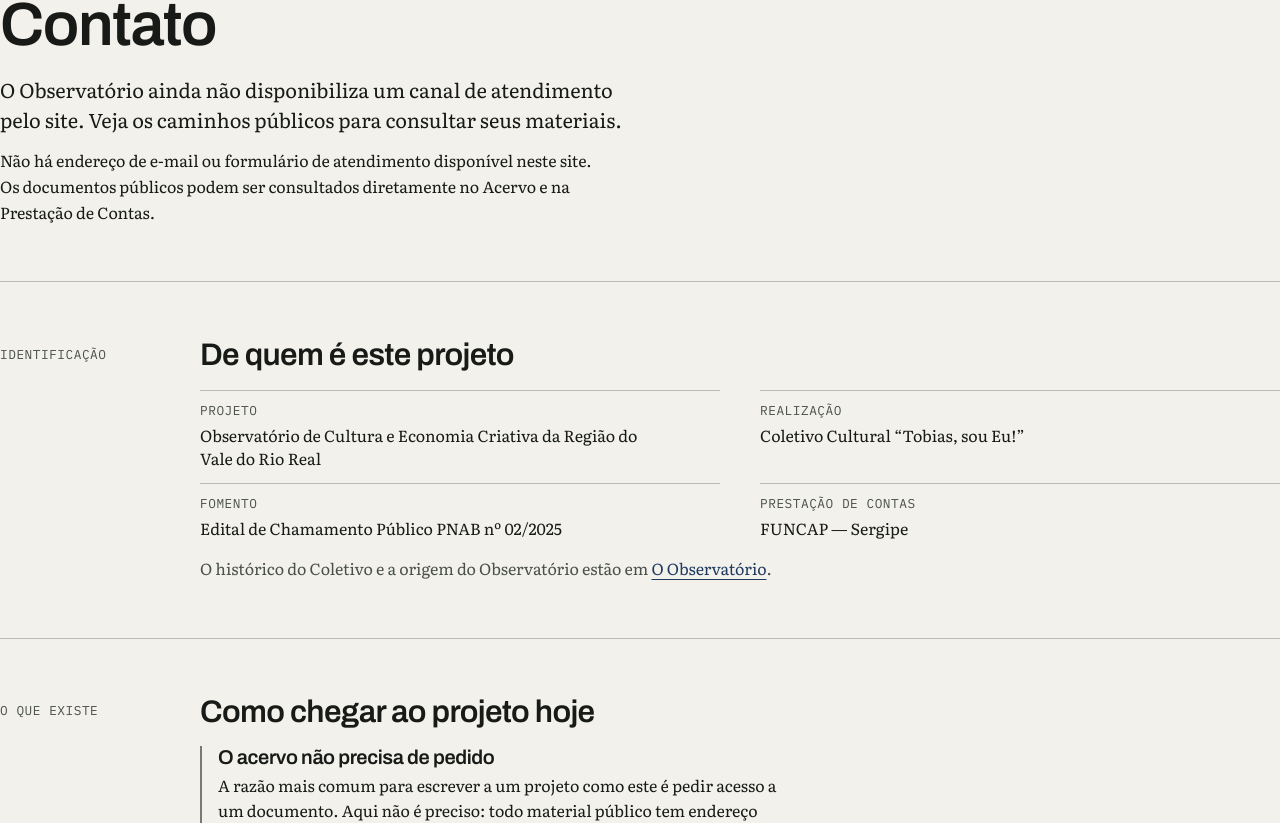
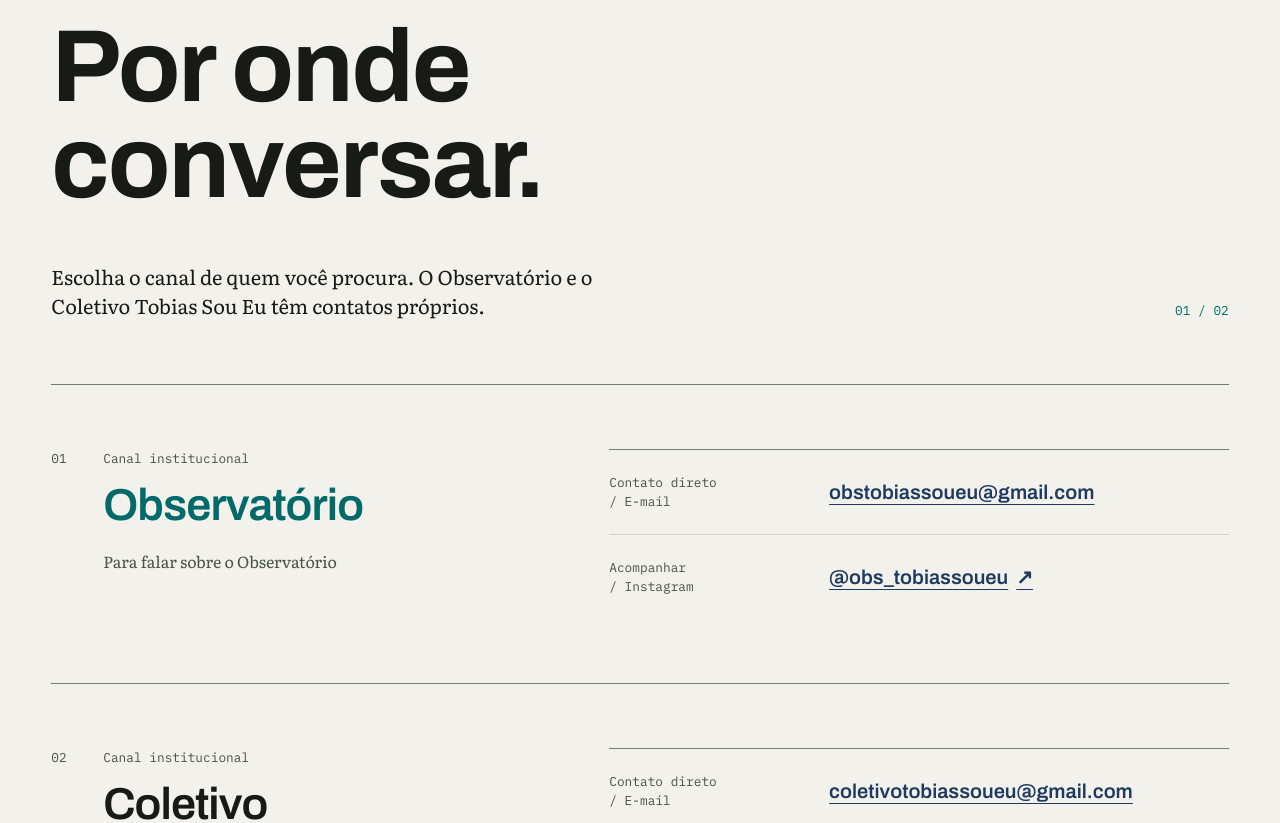
Before and after one commit to FabricioGregorio/observatorio-vale-do-rio-real, a Next.js app: page /contato in a window 1280 px wide. Shown: the part 190-1013 px from the top of the page. Built offline with nearby package versions, Linux system fonts and the light colour scheme; no server answers.

Commit message:
Redesenha página de contato com canais institucionais

```diff
--- a/src/app/contato/page.tsx
+++ b/src/app/contato/page.tsx
@@ -1,120 +1,118 @@
-import Link from "next/link";
-
-import {
-  ACOMPANHAMENTO,
-  COLETIVO,
-  CONTATO_ABERTURA,
-  CONTATO_CANAIS,
-  CONTATO_PENDENCIA,
-  CONTATO_SINTESE,
-  EDITAL,
-  NOME_OFICIAL,
-} from "../../componentes/institucional/conteudo";
-import {
-  AberturaDocumental,
-  Documento,
-  ItemVerificavel,
-  SecaoDocumental,
-} from "../../componentes/institucional/Documento";
 import { metadadosDaRota } from "../../lib/site-url";
 
 export const metadata = metadadosDaRota({
   pathname: "/contato",
   titulo: "Contato — Observatório do Vale do Rio Real",
   descricao:
-    "Identificação institucional do Observatório do Vale do Rio Real e o " +
-    "que existe hoje como forma de chegar ao projeto.",
+    "E-mail e redes do Observatório do Vale do Rio Real e do Coletivo Tobias Sou Eu.",
 });
 
-/**
- * `/contato` — o que existe, dito sem preencher a lacuna.
- *
- * A auditoria de completude editorial registrou que **nenhum canal
- * institucional publicável foi localizado** no repositório nem na fonte
- * canônica: o campo de e-mail do banco é interno e nunca renderizado, o
- * domínio não recebe correio, e o perfil do Instagram não deve virar canal
- * oficial por inferência.
- *
- * Um e-mail publicado aqui teria de existir e ter alguém do outro lado.
- * Inventar um não seria um detalhe de interface: seria criar um endereço para
- * onde mensagens sobre um projeto de recurso público iriam se perder.
- *
- * Então a página faz três coisas que são verdadeiras: identifica o projeto,
- * mostra o que já funciona sem intermediário — o acervo aberto, que responde
- * à razão mais comum de alguém escrever —, e **declara a lacuna** em vez de
- * escondê-la. O perfil do Instagram aparece pelo que ele é, registrado no
- * inventário, e com a ressalva de que não é canal de atendimento.
- *
- * Server Component sem consulta ao banco e **sem formulário**: não há
- * destinatário, e um formulário sem destinatário é pior que um endereço
- * inventado.
- */
+const canais = [
+  {
+    id: "observatorio",
+    numero: "01",
+    nome: "Observatório",
+    chamada: "Para falar sobre o Observatório",
+    email: "obstobiassoueu@gmail.com",
+    instagram: "@obs_tobiassoueu",
+    instagramUrl: "https://www.instagram.com/obs_tobiassoueu/",
+  },
+  {
+    id: "coletivo",
+    numero: "02",
+    nome: "Coletivo Tobias Sou Eu",
+    chamada: "Para falar com o Coletivo ou acompanhar seus canais",
+    email: "coletivotobiassoueu@gmail.com",
+    instagram: "@tobiassoueu",
+    instagramUrl: "https://www.instagram.com/tobiassoueu/",
+    youtube: "@TobiassouEu",
+    youtubeUrl: "https://www.youtube.com/@TobiassouEu",
+  },
+] as const;
+
 export default function PaginaContato() {
-  const identificacao = [
-    { termo: "Projeto", valor: NOME_OFICIAL },
-    { termo: "Realização", valor: COLETIVO },
-    { termo: "Fomento", valor: EDITAL },
-    { termo: "Prestação de contas", valor: ACOMPANHAMENTO },
-  ];
+  return (
+    <div className="ct">
+      <header className="ct-abertura">
+        <div className="ct-abertura__miolo">
+          <p className="ct-sobretitulo">
+            Observatório do Vale do Rio Real / Contato
+          </p>
+          <h1>
+            Por onde <br />
+            conversar.
+          </h1>
+          <p className="ct-abertura__texto">
+            Escolha o canal de quem você procura. O Observatório e o Coletivo
+            Tobias Sou Eu têm contatos próprios.
+          </p>
+        </div>
+        <p className="ct-abertura__indice" aria-hidden="true">
+          01 / 02
+        </p>
+      </header>
 
-  return (
-    <Documento>
-      <AberturaDocumental
-        rotulo="Contato institucional"
-        sintese={CONTATO_SINTESE}
-        titulo="Contato"
-      >
-        <p className="doc-abertura__nota">{CONTATO_ABERTURA}</p>
-      </AberturaDocumental>
+      <div className="ct-lista">
+        {canais.map((canal) => (
+          <section
+            aria-labelledby={`${canal.id}-titulo`}
+            className={`ct-entidade ct-entidade--${canal.id}`}
+            key={canal.id}
+          >
+            <div className="ct-entidade__cabecalho">
+              <span className="ct-numero" aria-hidden="true">
+                {canal.numero}
+              </span>
+              <div>
+                <p className="ct-rotulo">Canal institucional</p>
+                <h2 id={`${canal.id}-titulo`}>{canal.nome}</h2>
+                <p className="ct-chamada">{canal.chamada}</p>
+              </div>
+            </div>
 
-      <SecaoDocumental
-        id="ct-identificacao"
-        rotulo="Identificação"
-        titulo="De quem é este projeto"
-      >
-        <dl className="doc-ficha">
-          {identificacao.map((linha) => (
-            <div key={linha.termo}>
-              <dt>{linha.termo}</dt>
-              <dd>{linha.valor}</dd>
+            <div className="ct-canais">
+              <div className="ct-canal ct-canal--email">
+                <p className="ct-canal__tipo">
+                  Contato direto <span> / E-mail</span>
+                </p>
+                <a href={`mailto:${canal.email}`}>{canal.email}</a>
+              </div>
+              <div className="ct-canal">
+                <p className="ct-canal__tipo">
+                  Acompanhar <span> / Instagram</span>
+                </p>
+                <a
+                  href={canal.instagramUrl}
+                  target="_blank"
+                  rel="noopener noreferrer"
+                >
+                  {canal.instagram}
+                  <span className="ct-seta" aria-hidden="true">
+                    ↗
+                  </span>
+                </a>
+              </div>
+              {"youtube" in canal ? (
+                <div className="ct-canal">
+                  <p className="ct-canal__tipo">
+                    Vídeos <span> / YouTube</span>
+                  </p>
+                  <a
+                    href={canal.youtubeUrl}
+                    target="_blank"
+                    rel="noopener noreferrer"
+                  >
+                    {canal.youtube}
+                    <span className="ct-seta" aria-hidden="true">
+                      ↗
+                    </span>
+                  </a>
+                </div>
+              ) : null}
             </div>
-          ))}
-        </dl>
-        <p className="doc-guia">
-          O histórico do Coletivo e a origem do Observatório estão em{" "}
-          <Link href="/observatorio" prefetch={false}>
-            O Observatório
-          </Link>
-          .
-        </p>
-      </SecaoDocumental>
-
-      <SecaoDocumental
-        id="ct-canais"
-        rotulo="O que existe"
-        titulo="Como chegar ao projeto hoje"
-      >
-        <ul className="doc-itens">
-          {CONTATO_CANAIS.map((canal) => (
-            <ItemVerificavel
-              key={canal.titulo}
-              prova={canal.prova}
-              texto={canal.texto}
-              titulo={canal.titulo}
-            />
-          ))}
-        </ul>
-      </SecaoDocumental>
-
-      <SecaoDocumental
-        id="ct-pendencia"
-        rotulo="O que falta"
-        titulo="Canal de atendimento ainda não disponível"
-      >
-        <div className="doc-leitura">
-          <p>{CONTATO_PENDENCIA}</p>
-        </div>
-      </SecaoDocumental>
-    </Documento>
+          </section>
+        ))}
+      </div>
+    </div>
   );
 }
--- a/src/componentes/institucional/conteudo.ts
+++ b/src/componentes/institucional/conteudo.ts
@@ -252,38 +252,3 @@ export const PRIVACIDADE_PESQUISA: readonly ItemDeclarado[] = [
     prova: null,
   },
 ];
-
-/* ─────────────────────────────────── contato ──────────────────────────── */
-
-export const CONTATO_SINTESE =
-  "O Observatório ainda não disponibiliza um canal de atendimento pelo site. " +
-  "Veja os caminhos públicos para consultar seus materiais.";
-
-export const CONTATO_ABERTURA =
-  "Não há endereço de e-mail ou formulário de atendimento disponível neste " +
-  "site. Os documentos públicos podem ser consultados diretamente no Acervo " +
-  "e na Prestação de Contas.";
-
-export const CONTATO_CANAIS: readonly ItemDeclarado[] = [
-  {
-    titulo: "O acervo não precisa de pedido",
-    texto:
-      "A razão mais comum para escrever a um projeto como este é pedir acesso a um documento. Aqui não é preciso: todo material público tem endereço permanente, sem login e sem autorização. Se você procura um arquivo, ele está no Acervo ou listado na Prestação de Contas, com hash para conferência.",
-    prova: null,
-  },
-  {
-    titulo: "Perfil público no Instagram",
-    texto:
-      "O Observatório mantém o perfil @obs_tobiassoueu, que abre publicamente. Ele é superfície de divulgação, registrada no inventário do projeto — não é canal de atendimento nem endereço para correspondência de prestação de contas, e o projeto não se compromete com prazo de resposta por ali.",
-    prova: "Item D02 do inventário do edital",
-  },
-  {
-    titulo: "Prestação de contas do edital",
-    texto:
-      "A comprovação da execução deste projeto é apresentada à FUNCAP, em Sergipe. Quem avalia encontra na Prestação de Contas todos os anexos com endereço permanente, data de publicação e hash SHA-256, além da versão legível por máquina e da versão imprimível.",
-    prova: null,
-  },
-];
-
-export const CONTATO_PENDENCIA =
-  "Ainda não há canal de atendimento institucional disponível neste site.";
--- a/src/estilos/tokens.css
+++ b/src/estilos/tokens.css
@@ -833,6 +833,233 @@
   color: var(--regua-tinta);
 }
 
+/* Contato: duas folhas de uma mesma publicação, com endereços distintos. */
+.ct {
+  --ct-largura: var(--largura-conteudo);
+  --ct-margem: clamp(1.25rem, 4vw, 4rem);
+  --ct-fio: var(--color-borda-forte);
+  --ct-espaco: clamp(1.5rem, 4vw, 3.5rem);
+  --ct-espaco-curto: 0.75rem;
+  --ct-espaco-medio: 1.25rem;
+  --ct-toque: 2.75rem;
+  color: var(--color-texto);
+}
+
+.ct-abertura,
+.ct-lista {
+  width: min(100% - 2 * var(--ct-margem), var(--ct-largura));
+  margin-inline: auto;
+}
+
+.ct-abertura {
+  display: flex;
+  align-items: end;
+  justify-content: space-between;
+  gap: var(--ct-espaco);
+  padding-block: clamp(3rem, 7vw, 6.5rem) clamp(2.5rem, 5vw, 4.5rem);
+}
+
+.ct-sobretitulo,
+.ct-rotulo,
+.ct-numero,
+.ct-canal__tipo,
+.ct-abertura__indice {
+  font-family: var(--font-mono);
+  font-size: var(--text-sm);
+  line-height: 1.5;
+}
+
+.ct-sobretitulo,
+.ct-rotulo,
+.ct-numero,
+.ct-canal__tipo {
+  color: var(--color-texto-suave);
+}
+
+.ct-sobretitulo {
+  margin: 0 0 var(--ct-espaco-medio);
+}
+
+.ct-abertura h1 {
+  margin: 0;
+  max-width: 12ch;
+  font-family: var(--font-display);
+  font-size: clamp(3.5rem, 8vw, 7.5rem);
+  font-weight: var(--peso-numeral);
+  letter-spacing: var(--tracking-display);
+  line-height: 0.94;
+}
+
+.ct-abertura__texto {
+  max-width: 47ch;
+  margin: var(--ct-espaco) 0 0;
+  font-size: var(--text-lg);
+  line-height: 1.45;
+}
+
+.ct-abertura__indice {
+  margin: 0;
+  color: var(--color-marca);
+  white-space: nowrap;
+}
+
+.ct-lista {
+  border-top: 1px solid var(--ct-fio);
+  margin-bottom: clamp(4rem, 8vw, 7rem);
+}
+
+.ct-entidade {
+  display: grid;
+  grid-template-columns: minmax(0, 0.9fr) minmax(0, 1.1fr);
+  gap: var(--ct-espaco);
+  padding-block: clamp(2rem, 5vw, 4.5rem);
+  border-bottom: 1px solid var(--ct-fio);
+}
+
+.ct-entidade__cabecalho {
+  display: grid;
+  grid-template-columns: 2rem minmax(0, 1fr);
+  align-content: start;
+  gap: var(--ct-espaco-medio);
+}
+
+.ct-numero,
+.ct-rotulo,
+.ct-chamada,
+.ct-canal__tipo {
+  margin: 0;
+}
+
+.ct-rotulo {
+  margin-bottom: var(--ct-espaco-curto);
+}
+
+.ct-entidade h2 {
+  margin: 0;
+  max-width: 16ch;
+  font-family: var(--font-display);
+  font-size: clamp(2rem, 3.5vw, 3.5rem);
+  font-weight: var(--peso-titulo);
+  letter-spacing: var(--tracking-display);
+  line-height: 1.08;
+}
+
+.ct-entidade--observatorio h2 {
+  color: var(--color-marca);
+}
+
+.ct-chamada {
+  max-width: 36ch;
+  padding-top: var(--ct-espaco-medio);
+  color: var(--color-texto-suave);
+  line-height: 1.5;
+}
+
+.ct-canais {
+  display: grid;
+  align-content: start;
+}
+
+.ct-canal {
+  display: grid;
+  grid-template-columns: minmax(0, 1fr) minmax(0, 2fr);
+  gap: var(--ct-espaco-medio);
+  align-items: center;
+  min-width: 0;
+  padding-block: var(--ct-espaco-medio);
+  border-top: 1px solid var(--color-borda);
+}
+
+.ct-canal--email {
+  border-color: var(--ct-fio);
+}
+
+.ct-canal__tipo span {
+  display: block;
+}
+
+.ct-canal a {
+  display: inline-flex;
+  align-items: center;
+  justify-self: start;
+  min-height: var(--ct-toque);
+  max-width: 100%;
+  color: var(--color-link);
+  font-family: var(--font-display);
+  font-size: clamp(1rem, 1.6vw, 1.25rem);
+  font-weight: 600;
+  line-height: 1.3;
+  overflow-wrap: anywhere;
+  text-decoration: underline;
+  text-decoration-thickness: 1px;
+  text-underline-offset: 0.25em;
+  transition:
+    color var(--duracao-hover) var(--easing-padrao),
+    text-underline-offset var(--duracao-hover) var(--easing-padrao);
+}
+
+.ct-canal a:hover {
+  color: var(--color-link-hover);
+  text-underline-offset: 0.4em;
+}
+
+.ct-seta {
+  margin-inline-start: 0.4em;
+  text-decoration: none;
+}
+
+@media (width <= 850px) {
+  .ct-entidade {
+    grid-template-columns: minmax(0, 1fr);
+    gap: clamp(1.5rem, 4vw, 2.5rem);
+  }
+
+  .ct-canais {
+    margin-inline-start: 3.25rem;
+  }
+}
+
+@media (width <= 520px) {
+  .ct-abertura {
+    padding-block: 2.5rem 2rem;
+  }
+
+  .ct-abertura h1 {
+    font-size: clamp(3.25rem, 14vw, 4.5rem);
+  }
+
+  .ct-abertura__indice {
+    display: none;
+  }
+
+  .ct-abertura__texto {
+    font-size: var(--text-base);
+  }
+
+  .ct-entidade__cabecalho {
+    grid-template-columns: 1.5rem minmax(0, 1fr);
+    gap: 0.75rem;
+  }
+
+  .ct-entidade h2 {
+    font-size: var(--text-2xl);
+  }
+
+  .ct-canais {
+    margin-inline-start: 0;
+  }
+
+  .ct-canal {
+    grid-template-columns: minmax(0, 1fr);
+    gap: 0.25rem;
+    padding-block: 1rem;
+  }
+
+  .ct-canal__tipo span {
+    display: inline;
+  }
+}
+
 .regua--destaque {
   gap: clamp(1.75rem, 3vw, 2.5rem);
 }
```
Also changed, not shown: 2 other files (tests, documents, lock files or other folders).
